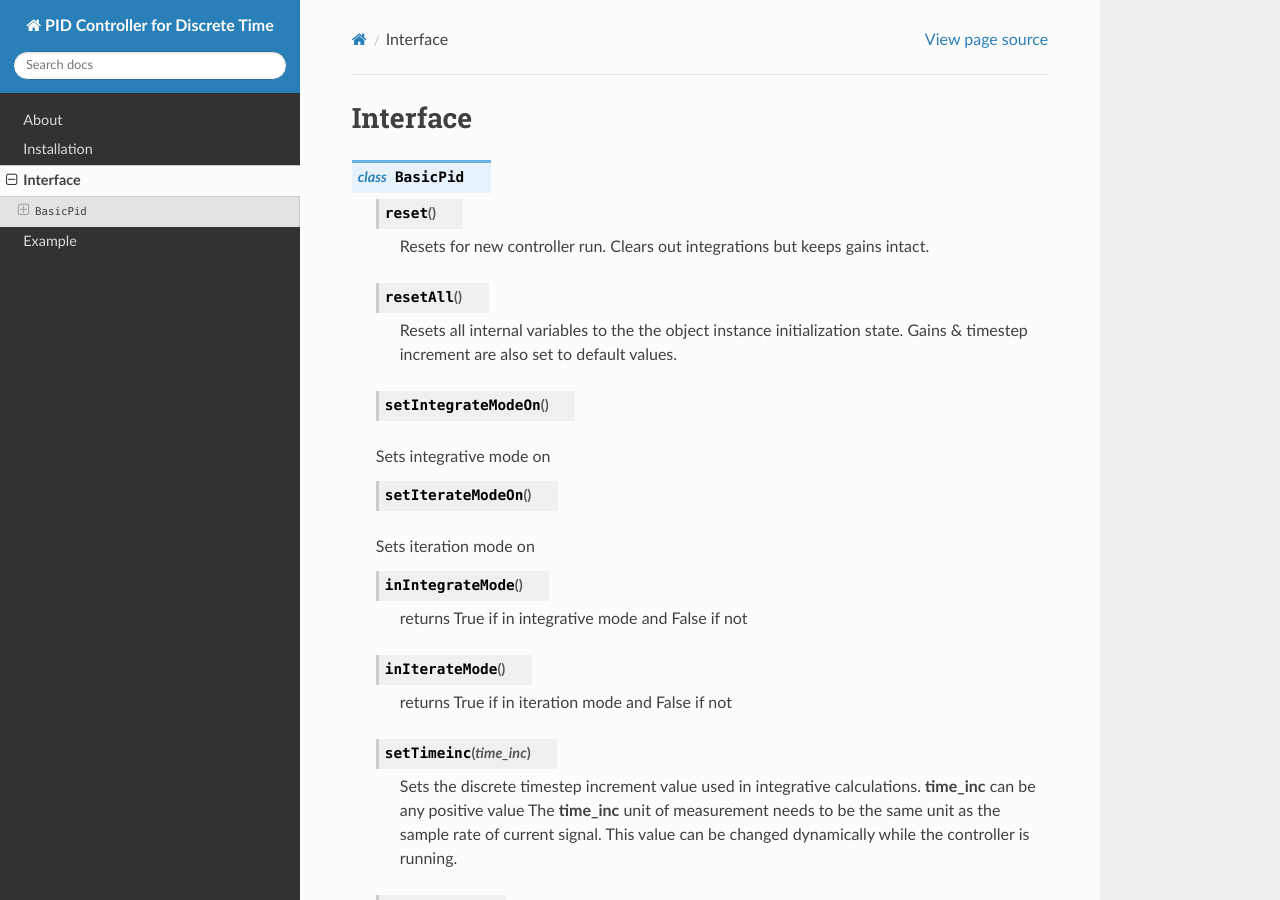
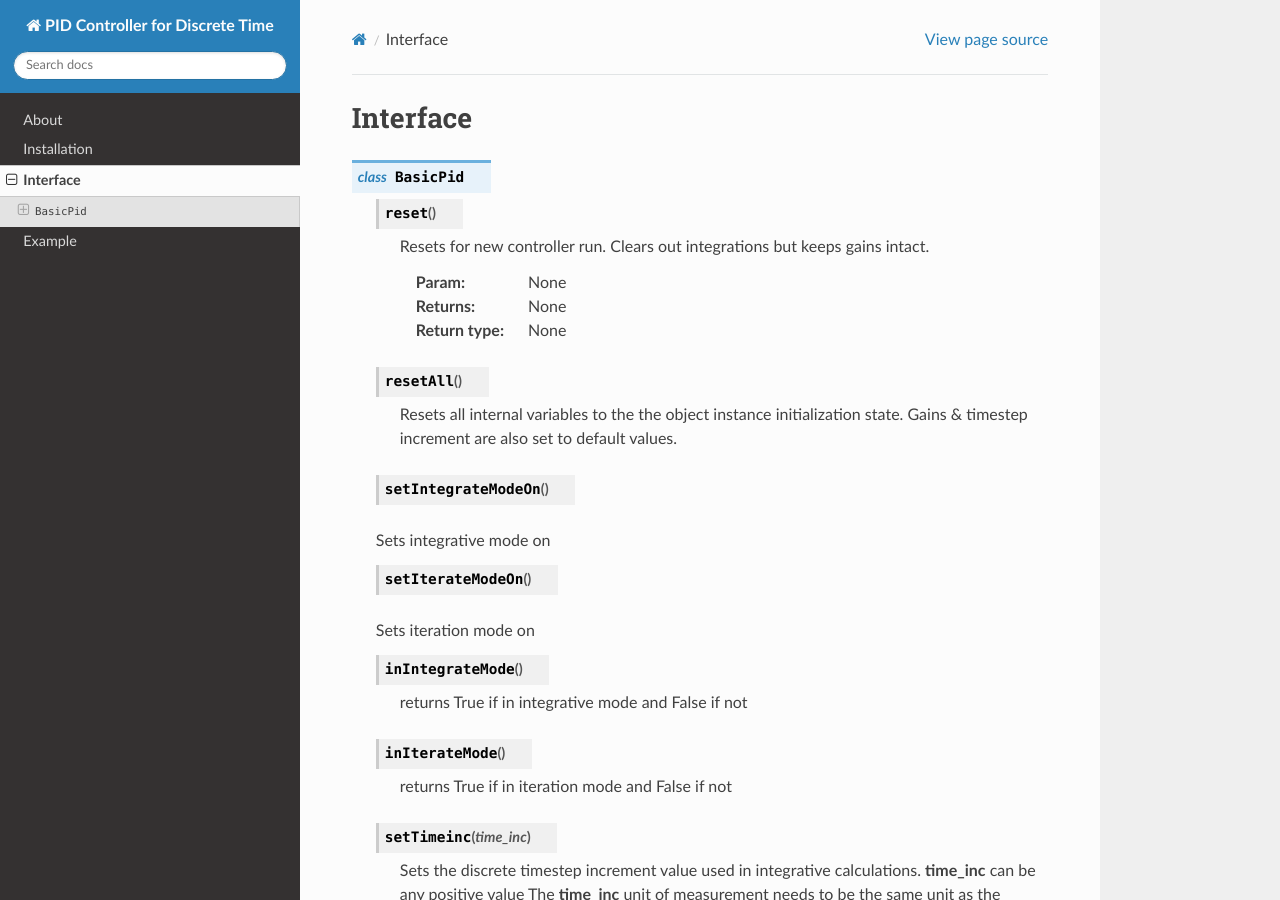
Before and after one commit to mkner/robo-pid, a Sphinx documentation site: the page built from docs/interface.rst, in a window 1280 px wide and 900 px high. Built offline with Sphinx 7.4.7 and the Read the Docs theme 2.0.0, drawn with Linux system fonts in a browser that asks for light colours.

Commit message:
Update interface.rst

```diff
--- a/docs/interface.rst
+++ b/docs/interface.rst
@@ -10,6 +10,9 @@ Interface
   Resets for new controller run. Clears out integrations
   but keeps gains intact.
 
+  :param: None
+  :return: None
+  :rtype: None
 
  .. method:: resetAll()
 
```
